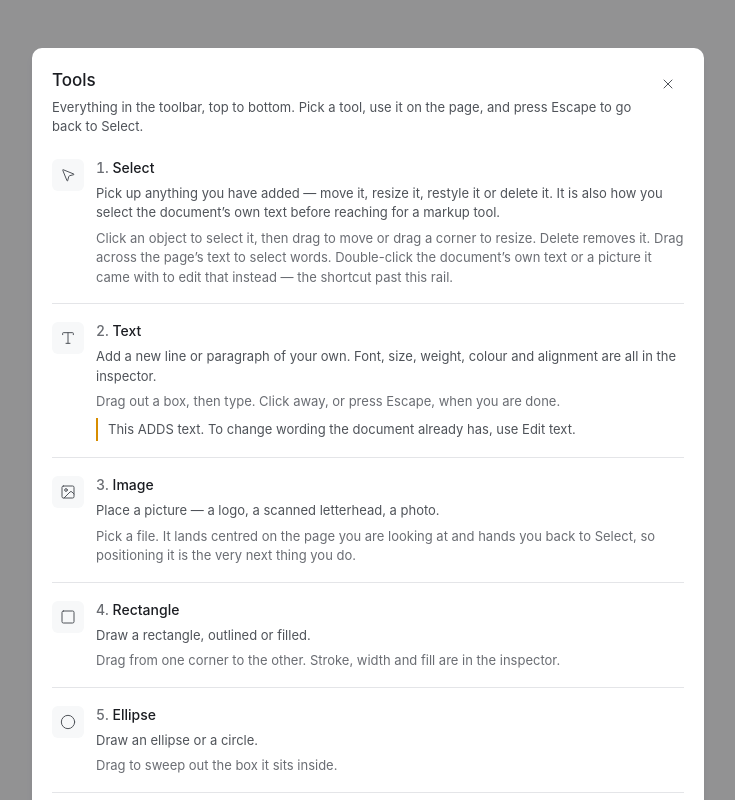
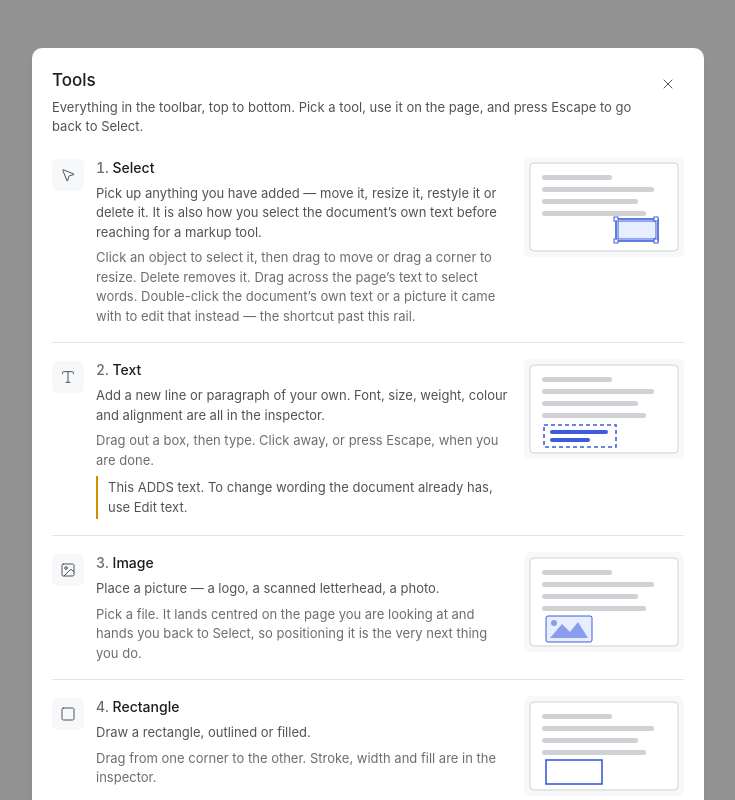
Before and after one commit to bdtanbir/get-margin, a Vue app in the folder apps/web/: page / in a window 1280 px wide. Both pictures are taken after a click on the button "What can I do with it?". Shown: the whole page, without its empty margins (272-1007 px from the left). Built offline with nearby package versions, Linux system fonts and the light colour scheme; no server answers.

Commit message:
feat(help): show each tool's animated preview in the Tools guide dialog

```diff
--- a/apps/web/src/features/help/ToolsGuide.vue
+++ b/apps/web/src/features/help/ToolsGuide.vue
@@ -4,6 +4,7 @@
 import IconButton from '@/ui/IconButton.vue'
 import { useFocusTrap } from '@/lib/useFocusTrap'
 import { TOOLS } from '@/features/tools/toolList'
+import ToolPreview from '@/features/tools/ToolPreview.vue'
 import { TOOL_DOCS } from './toolGuide'
 
 /**
@@ -55,7 +56,7 @@
           v-for="(tool, i) in TOOLS"
           :key="tool.id"
           :data-tool-doc="tool.id"
-          class="flex gap-3 border-t border-border py-4 first:border-t-0 first:pt-0"
+          class="flex flex-wrap gap-3 border-t border-border py-4 first:border-t-0 first:pt-0"
         >
           <!--
             The icon is the thing the user is actually looking for, so it is
@@ -71,7 +72,7 @@
             <component :is="tool.icon" :size="16" :stroke-width="1.5" />
           </div>
 
-          <div class="min-w-0 space-y-1.5">
+          <div class="min-w-0 flex-1 basis-56 space-y-1.5">
             <h3 class="text-[14px] font-medium">
               <span class="text-text-subtle tabular-nums">{{ i + 1 }}.</span>
               {{ tool.label }}
@@ -91,6 +92,19 @@
               class="border-l-2 border-warning py-0.5 pl-2.5 text-[13px] text-text-muted"
             >{{ TOOL_DOCS[tool.id].caution }}</p>
           </div>
+
+          <!--
+            The same looping drawing the rail's hover card shows. Decorative:
+            the prose beside it says everything it does. Wraps under the text
+            on a narrow screen rather than squeezing it.
+          -->
+          <div
+            class="w-40 shrink-0 self-start overflow-hidden rounded-control bg-surface-sunken
+                   max-sm:ml-11"
+            aria-hidden="true"
+          >
+            <ToolPreview :tool="tool.id" />
+          </div>
         </li>
       </ol>
     </div>
```
